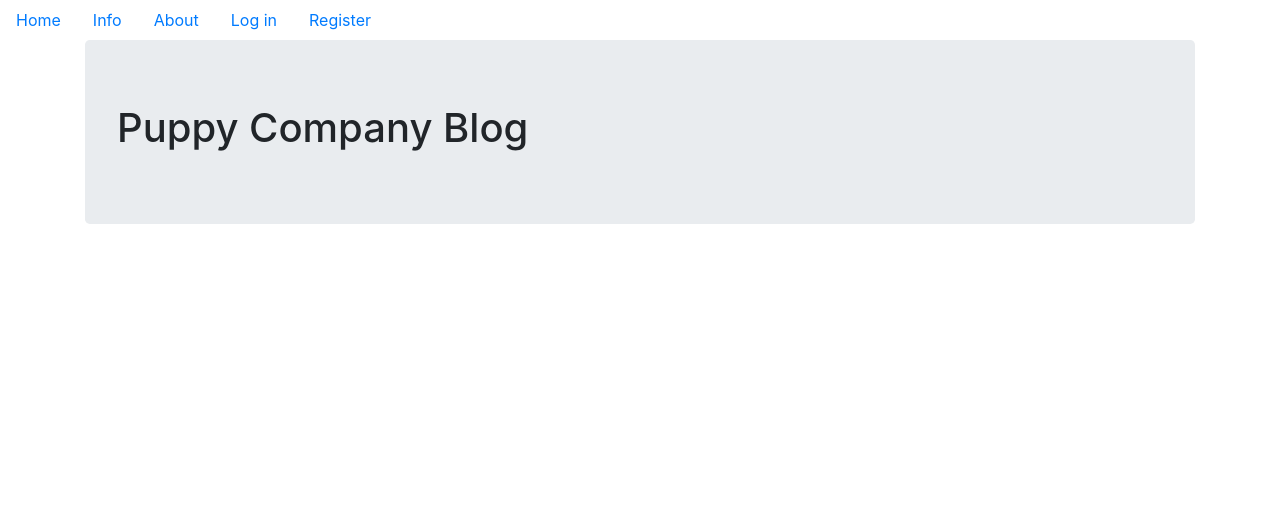
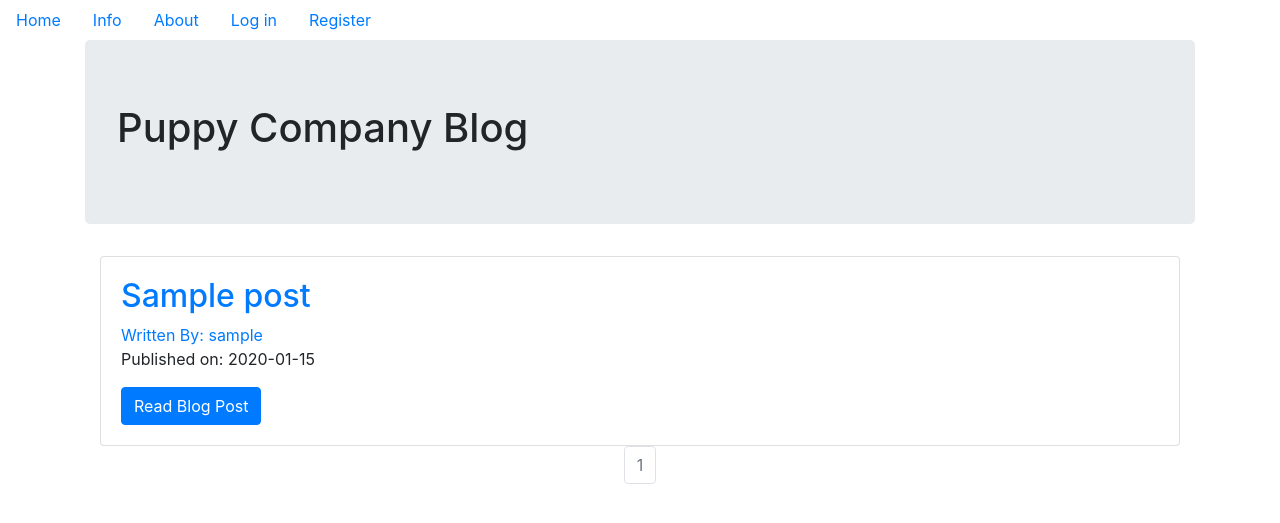
Before and after one commit to ThomasNam-study/flask_company_blog, a Flask app: page / in a window 1280 px wide. Shown: the top 523 px of the page. Run offline with Flask 2, Linux system fonts and the light colour scheme; tables that the repository leaves empty hold one stand-in row (values such as "Sample post").

Commit message:
홈페이지 완성!

```diff
--- a/companyblog/core/views.py
+++ b/companyblog/core/views.py
@@ -1,11 +1,18 @@
-from flask import Blueprint, render_template
+from flask import Blueprint, render_template, request
+
+from companyblog.models import BlogPost
 
 core = Blueprint('core', __name__)
 
 
 @core.route('/')
 def index():
-    return render_template('index.html')
+
+    page = request.args.get('page', 1, type=int)
+
+    blog_posts = BlogPost.query.order_by(BlogPost.date.desc()).paginate(page=page, per_page=5)
+
+    return render_template('index.html', blog_posts=blog_posts)
 
 
 @core.route('/info')
--- a/companyblog/templates/base.html
+++ b/companyblog/templates/base.html
@@ -37,7 +37,7 @@
         </li>
 
         <li class="nav-link">
-            <a href="#">Create Post</a>
+            <a href="{{ url_for('blog_posts.create_post') }}">Create Post</a>
         </li>
     {% else %}
 
--- a/companyblog/templates/index.html
+++ b/companyblog/templates/index.html
@@ -6,4 +6,44 @@
         <h1>Puppy Company Blog</h1>
     </div>
 
+    <div class="container">
+
+        {% for post in blog_posts.items %}
+
+            <div class="card">
+                <div class="card-body">
+                    <h2>
+                        <a href="{{ url_for('blog_posts.blog_post', blog_post_id=post.id) }}"
+                           class="card-title">{{ post.title }}</a>
+                    </h2>
+                    <a href="{{ url_for('users.user_posts', username=post.author.username) }}">Written
+                        By: {{ post.author.username }}</a>
+                    <p>Published on: {{ post.date.strftime('%Y-%m-%d') }}</p>
+                    <a href="{{ url_for('blog_posts.blog_post', blog_post_id=post.id) }}" class="btn btn-primary">Read
+                        Blog Post</a>
+                </div>
+            </div>
+
+
+        {% endfor %}
+
+
+    </div>
+
+    <nav aria-label="Page navigation example">
+        <ul class="pagination justify-content-center">
+            {% for page_num in blog_posts.iter_pages(left_edge=1, right_edge=1, left_current=1, right_current=2) %}
+                {% if blog_posts.page == page_num %}
+                    <li class="page-item disabled">
+                        <a class="page-link" href="{{ url_for('core.index', page=page_num) }}">{{ page_num }}</a>
+                    </li>
+                {% else %}
+                    <li class="page-item">
+                        <a class="page-link" href="{{ url_for('core.index', page=page_num) }}">{{ page_num }}</a>
+                    </li>
+                {% endif %}
+            {% endfor %}
+        </ul>
+    </nav>
+
 {% endblock %}
--- a/companyblog/templates/user_blog_posts.html
+++ b/companyblog/templates/user_blog_posts.html
@@ -17,7 +17,7 @@
             <h2><a href="{{ url_for('blog_posts.blog_post', blog_post_id=post.id) }}">{{ post.title }}</a></h2>
 
             Written By:
-            <a href="{{ url_for('blog_posts.blog_post', username=post.author.username) }}">{{ post.author.username }}</a>
+            <a href="{{ url_for('users.user_posts', username=post.author.username) }}">{{ post.author.username }}</a>
 
             <p class='text-muted'>Published on: {{ post.date.strftime("%Y-%m-%d") }}</p>
             <br>
@@ -30,7 +30,7 @@
 
     <nav aria-label="Page navigation example">
         <ul class="pagination justify-content-center">
-            {% for page_num in blog_post.iter_pages(left_edge=1, right_edge=1, left_current=1, right_current=2) %}
+            {% for page_num in blog_posts.iter_pages(left_edge=1, right_edge=1, left_current=1, right_current=2) %}
                 {% if blog_posts.page == page_num %}
                     <li class="page-item disabled">
                         <a class="page-link" href="{{ url_for('users.user_posts', username=user.username, page=page_num) }}">{{ page_num }}</a>
--- a/companyblog/users/views.py
+++ b/companyblog/users/views.py
@@ -88,6 +88,6 @@ def user_posts(username):
     page = request.args.get('page', 1, type=int)
     user = User.query.filter_by(username=username).first_or_404()
 
-    blog_posts = BlogPost.query.filter_by(author=user).order_by(BlogPost.date.desc()).pagenate(page=page, per_page=5)
+    blog_posts = BlogPost.query.filter_by(author=user).order_by(BlogPost.date.desc()).paginate(page=page, per_page=5)
 
     return render_template('user_blog_posts.html', blog_posts=blog_posts, user=user)
```
Also changed, not shown: companyblog/blog_posts/views.py (+71 -1 lines), companyblog/templates/blog_post.html (added, +44 -0 lines), companyblog/templates/create_post.html (added, +24 -0 lines).
